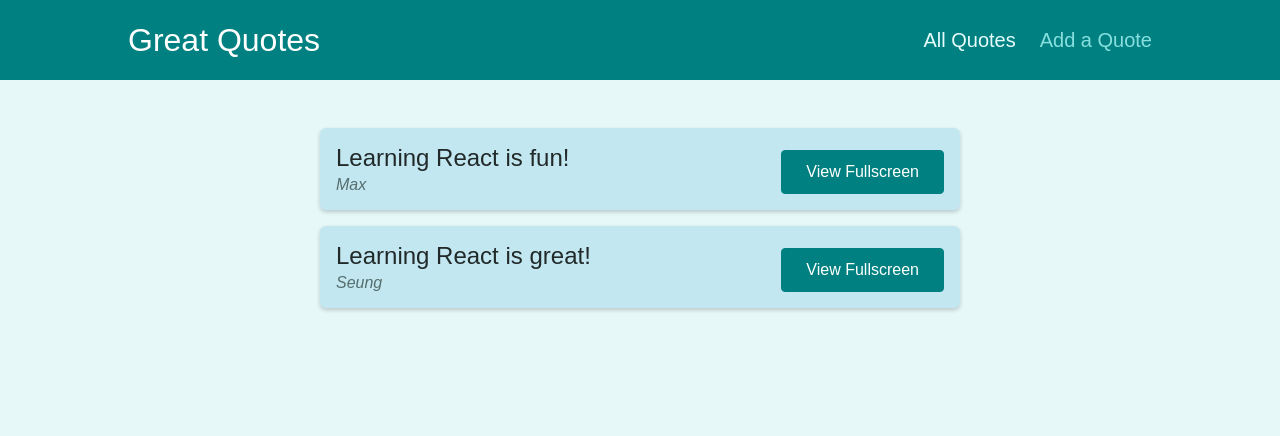
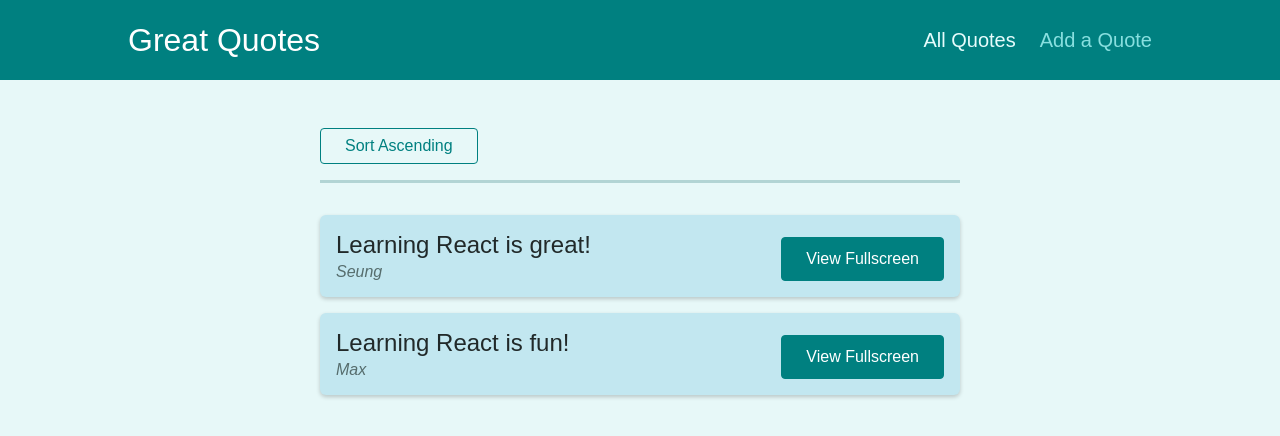
Before and after one commit to sseung95/study, a React (Create React App) app in the folder react/react-router-project/: page /quotes in a window 1280 px wide. Shown: the top 436 px of the page. Built offline with nearby package versions, Linux system fonts and the light colour scheme.

Commit message:
Feat: 인용문 리스트 정렬, 상세 페이지 댓글창 보여주기 기능

```diff
--- a/react/react-router-project/src/components/quotes/QuoteList.js
+++ b/react/react-router-project/src/components/quotes/QuoteList.js
@@ -1,13 +1,44 @@
 import { Fragment } from 'react';
+import { useHistory, useLocation } from 'react-router';
 
 import QuoteItem from './QuoteItem';
 import classes from './QuoteList.module.css';
 
+const sortQuotes = (quotes, ascending) => {
+  return quotes.sort((quoteA, quoteB) => {
+    if (ascending) {
+      return quoteA.id > quoteB.id ? 1 : -1;
+    } else {
+      return quoteA.id < quoteB.id ? 1 : -1;
+    }
+  });
+};
+
 const QuoteList = (props) => {
+  const history = useHistory();
+  const location = useLocation();
+
+  const queryParams = new URLSearchParams(location.search);
+  const isSortingAscending = queryParams.get('sort') === 'asc';
+
+  const sortedQuotes = sortQuotes(props.quotes, isSortingAscending);
+
+  const changeSortingHandler = () => {
+    history.push({
+      pathname: location.pathname,
+      search: `?sort=${isSortingAscending ? 'desc' : 'asc'}`,
+    });
+  };
+
   return (
     <Fragment>
+      <div className={classes.sorting}>
+        <button onClick={changeSortingHandler}>
+          Sort {isSortingAscending ? 'Decending' : 'Ascending'}
+        </button>
+      </div>
       <ul className={classes.list}>
-        {props.quotes.map((quote) => (
+        {sortedQuotes.map((quote) => (
           <QuoteItem
             key={quote.id}
             id={quote.id}
--- a/react/react-router-project/src/pages/QuoteDetail.js
+++ b/react/react-router-project/src/pages/QuoteDetail.js
@@ -1,5 +1,6 @@
-import { useParams } from 'react-router';
+import { useParams, useRouteMatch } from 'react-router';
 import { Route } from 'react-router';
+import { Link } from 'react-router-dom';
 
 import Comments from '../components/comments/Comments';
 import HighlightedQuote from '../components/quotes/HighlightedQuote';
@@ -20,6 +21,7 @@
 
 const QuoteDetail = () => {
   const params = useParams();
+  const match = useRouteMatch();
 
   const quote = DUMMY_QUOTES.find((quote) => quote.id === params.quoteId);
 
@@ -30,7 +32,14 @@
   return (
     <>
       <HighlightedQuote author={quote.author} text={quote.text} />
-      <Route path={`/quotes/${params.quoteId}/comments`}>
+      <Route path={match.path} exact>
+        <div className="centered">
+          <Link className="btn--flat" to={`${match.url}/comments`}>
+            Load Comments
+          </Link>
+        </div>
+      </Route>
+      <Route path={`${match.path}/comments`}>
         <Comments />
       </Route>
     </>
```
